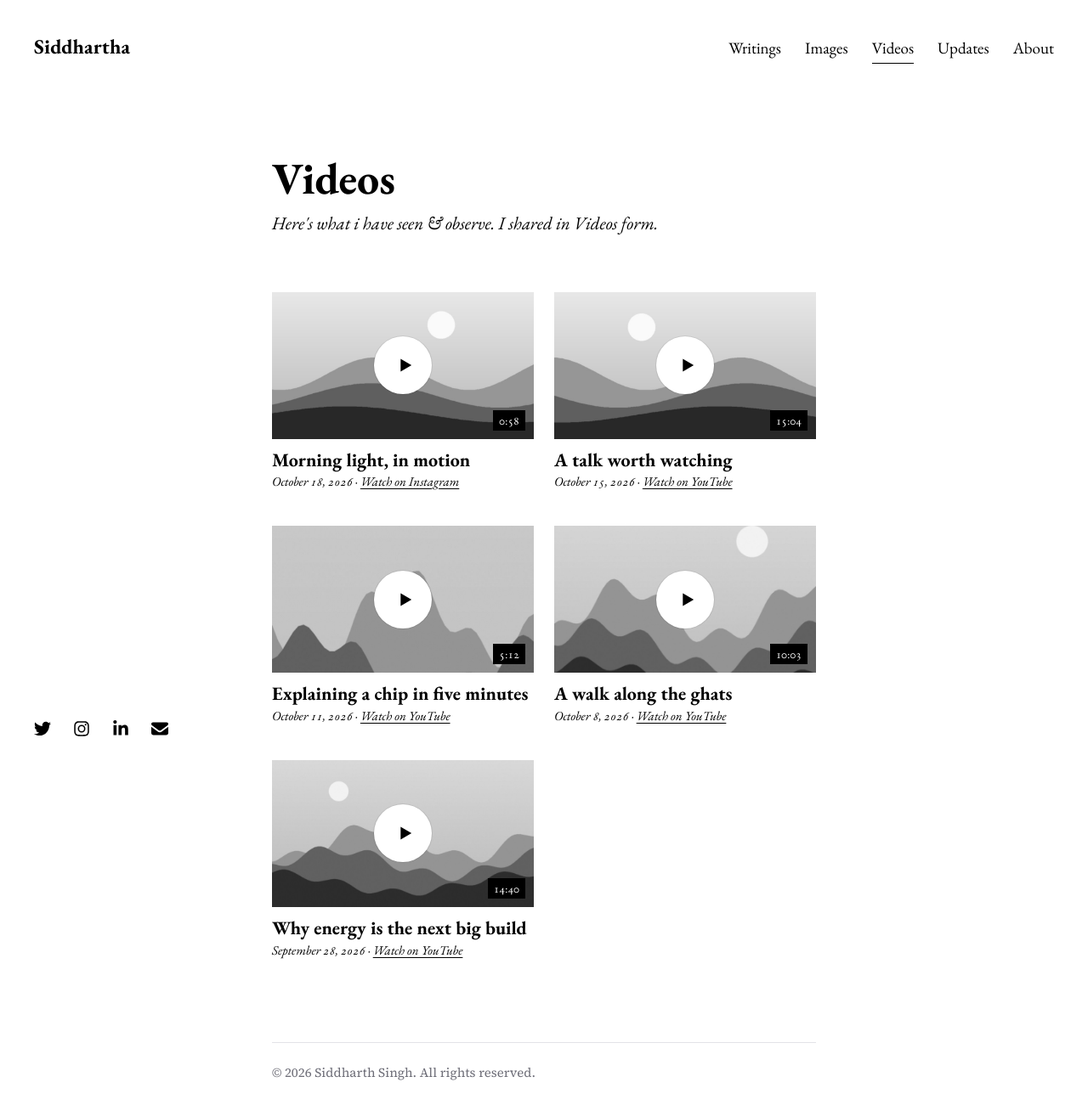
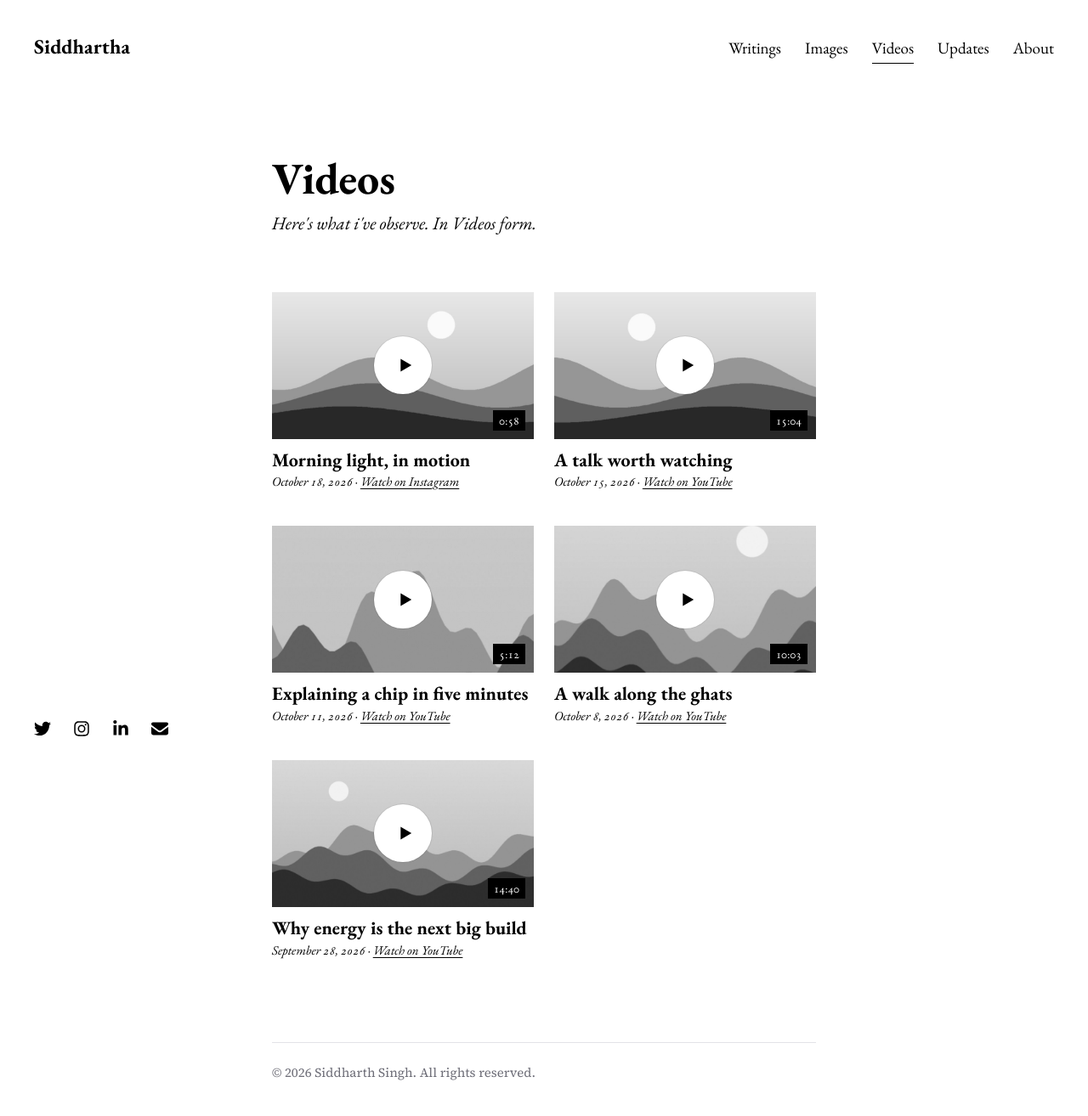
Before and after one commit to isthiscoder/Siddharth.blogs, a Jekyll site: the page built from videos.html, in a window 1280 px wide. Shown: the whole page at 85% size. Built offline with Jekyll 4.4.1, drawn with Linux system fonts in a browser that asks for light colours; grey boxes are pictures that could not be loaded.

Commit message:
Update videos.html

```diff
--- a/videos.html
+++ b/videos.html
@@ -3,6 +3,6 @@ layout: section
 title: Videos
 section: videos
 style: videos
-intro: "Here's what i have seen & observe. I shared in Videos form."
+intro: "Here's what i've observe. In Videos form."
 permalink: /videos/
 ---
```
